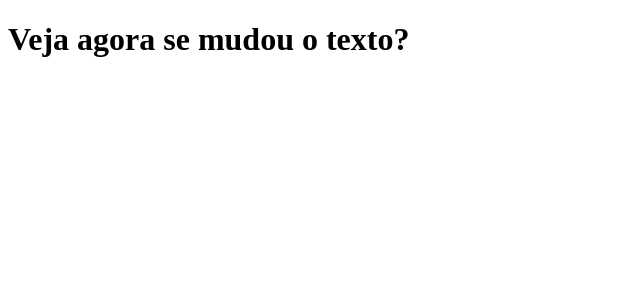
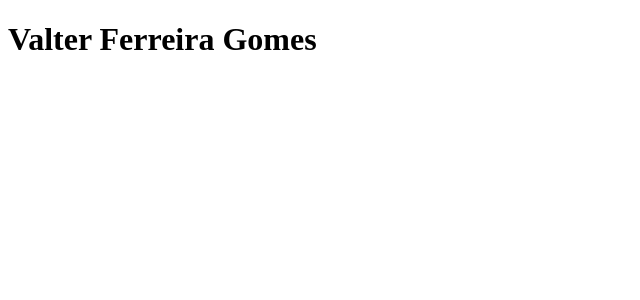
Before and after one commit to Valtones/clone-tabnews, a Next.js app: page / in a window 1280 px wide. Shown: the top 300 px of the page, without its empty margins (0-640 px from the left). Built offline with nearby package versions, Linux system fonts and the light colour scheme.

Commit message:
atualiza texto

```diff
--- a/pages/index.js
+++ b/pages/index.js
@@ -1,6 +1,6 @@
 function Home() {
 	return<h1>
-		Veja agora se mudou o texto?
+		Valter Ferreira Gomes
 
 	</h1>
 }
```
